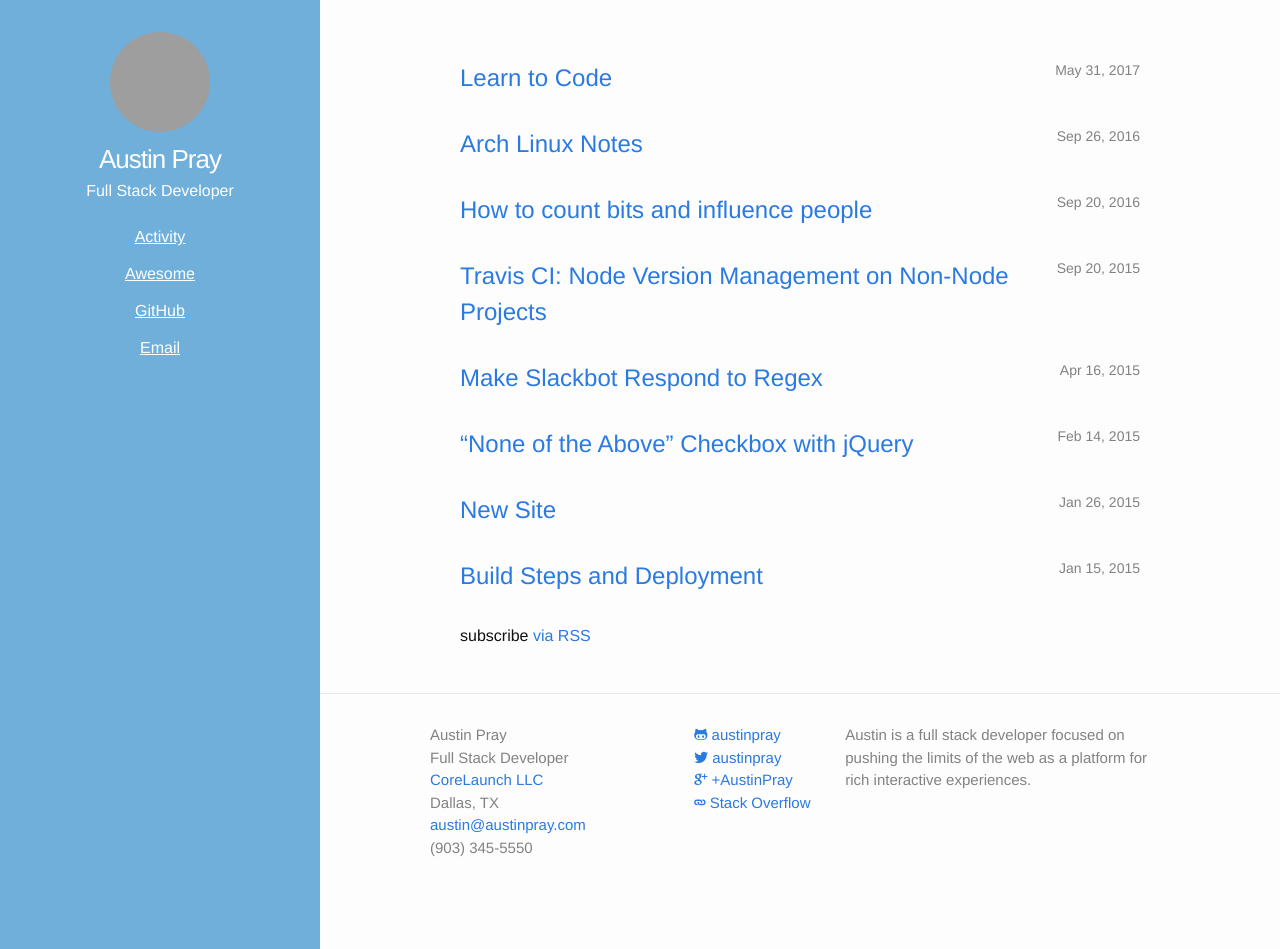
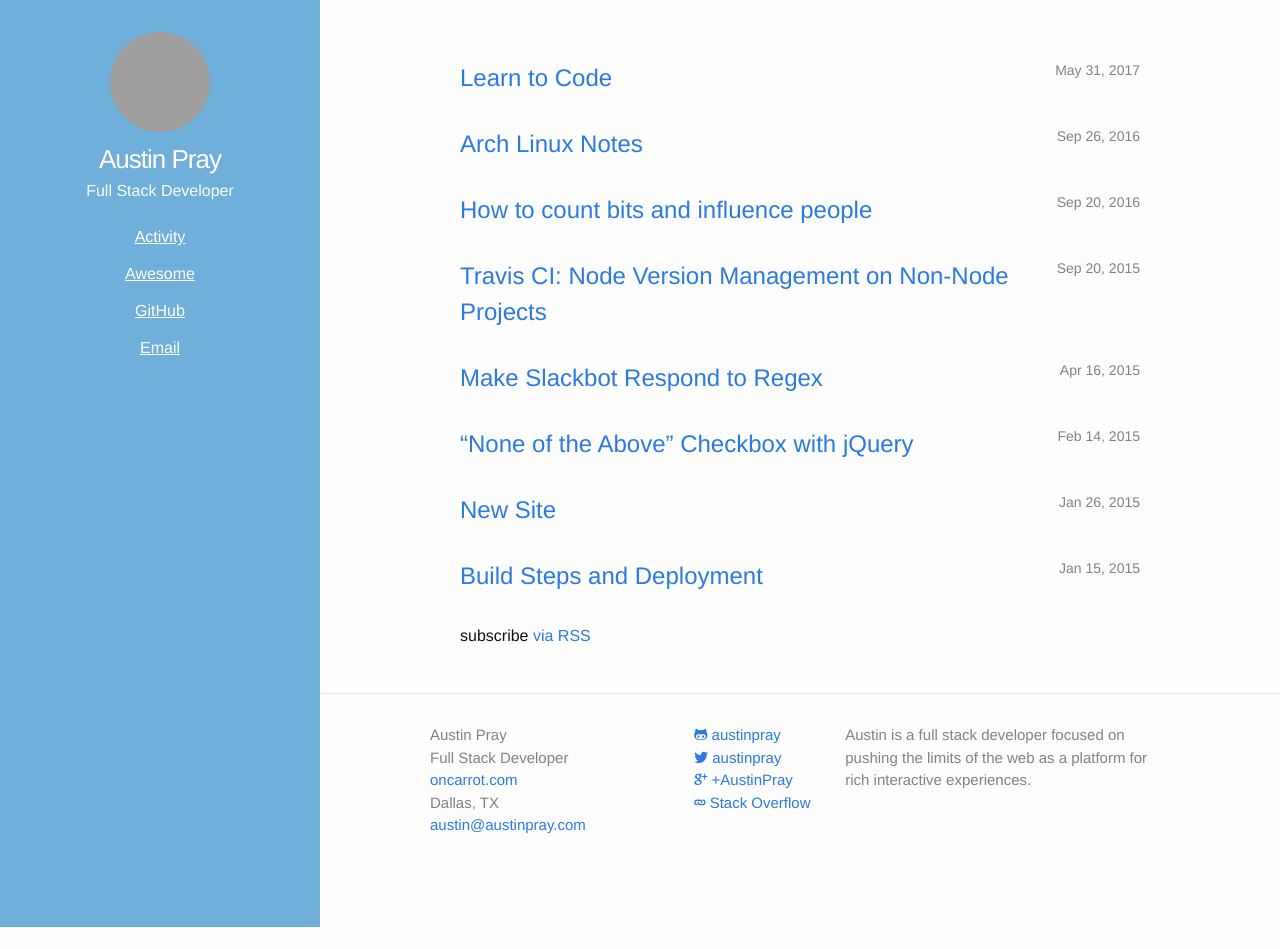
Before and after one commit to austinpray/austinpray.com, a Jekyll site: the page built from index.html, in a window 1280 px wide. Built offline with Jekyll 4.4.1, drawn with Linux system fonts in a browser that asks for light colours; after the commit the page ends 927 px from its top, so only the background shows below that; grey boxes are pictures that could not be loaded.

Commit message:
Update footer.html

```diff
--- a/_includes/footer.html
+++ b/_includes/footer.html
@@ -8,14 +8,13 @@
           <li itemprop="name">Austin Pray</li>
           <li itemprop="jobTitle">Full Stack Developer</li>
           <li itemprop="worksFor" itemscope itemtype="http://schema.org/Organization">
-            <a itemprop="url" href="http://corelaunch.com"><span itemprop="name">CoreLaunch LLC</span></a>
+            <a itemprop="url" href="https://oncarrot.com"><span itemprop="name">oncarrot.com</span></a>
           </li>
           <li itemprop="address" itemscope itemtype="http://schema.org/PostalAddress">
             <span itemprop="addressLocality">Dallas</span>,
             <span itemprop="addressRegion">TX</span>
           </li>
           <li itemprop="email"><a href="mailto:{{ site.email }}">{{ site.email }}</a></li>
-          <li itemprop="telephone">(903) 345-5550</li>
         </ul>
       </div>
 
```
